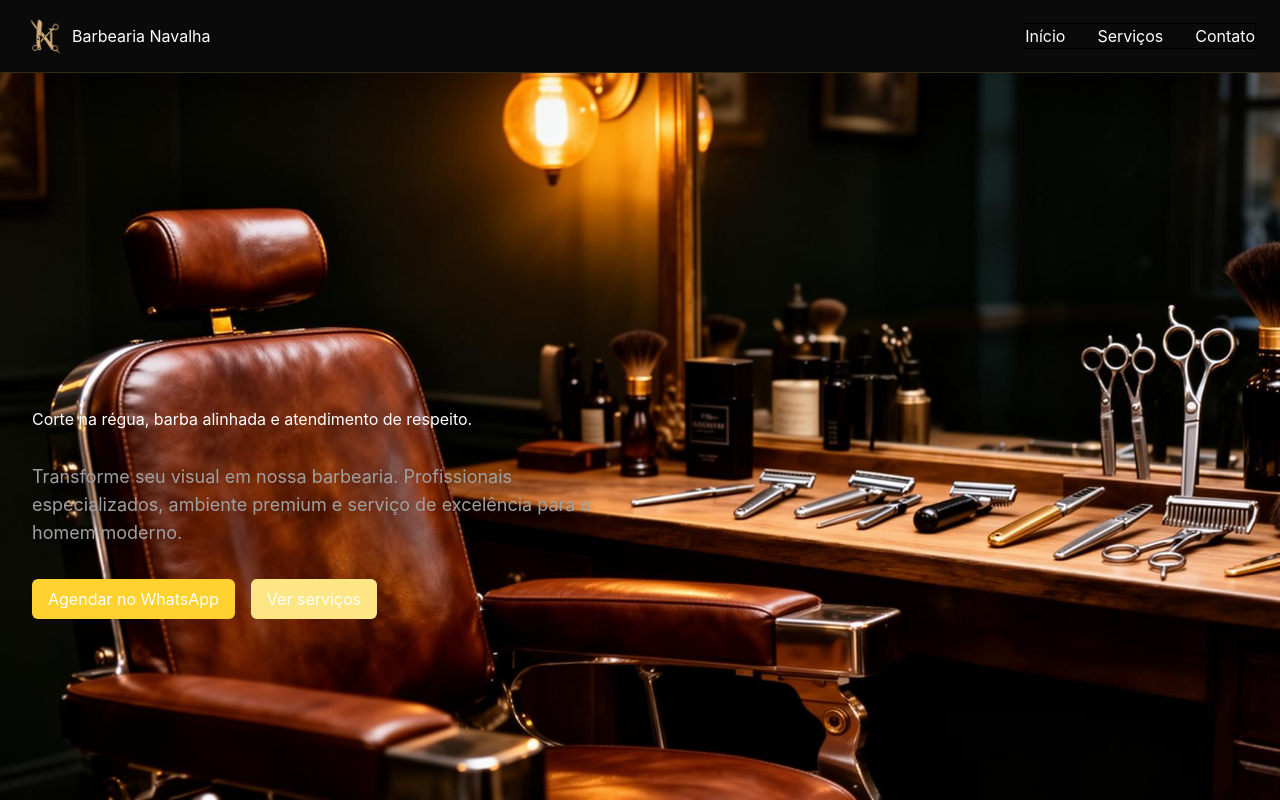
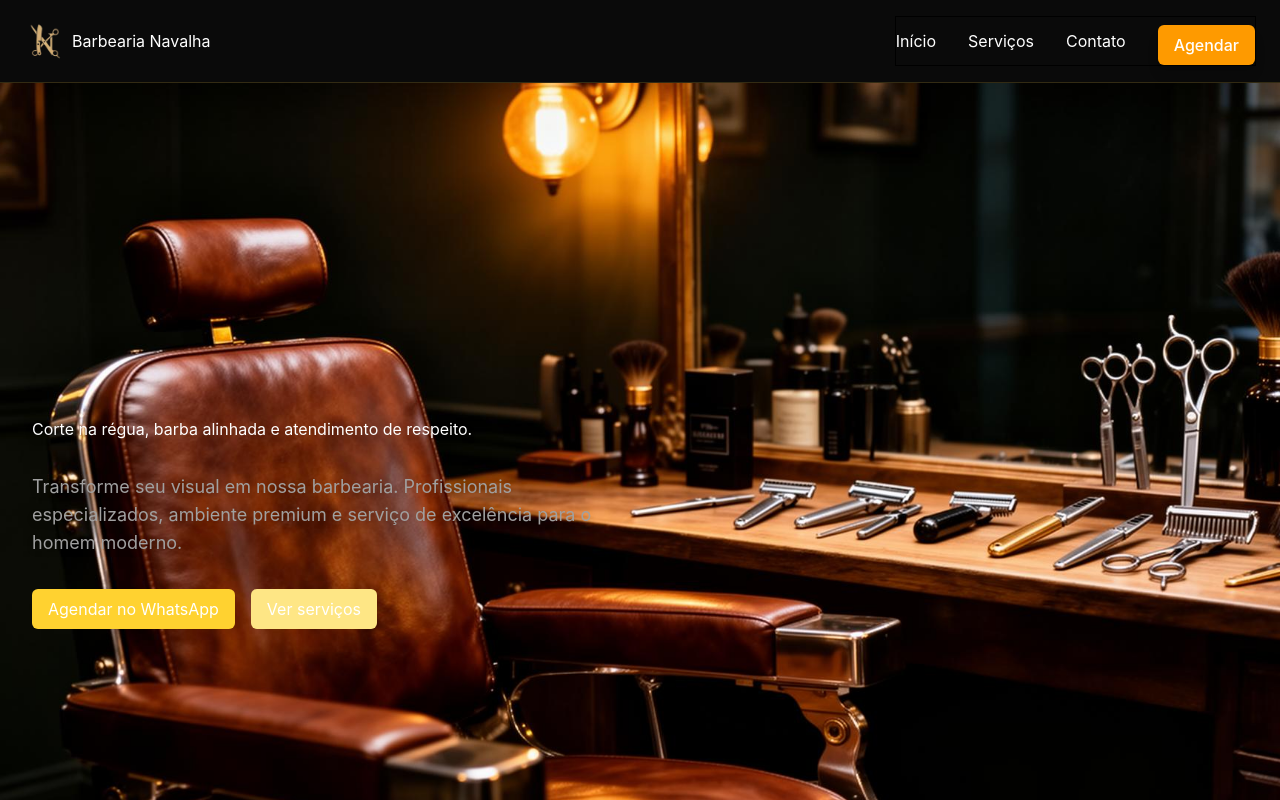
Before and after one commit to danielpessoni/lp-barbearia-devquest, a React (Vite) app: page / in a window 1280 px wide. Shown: the top 800 px of the page. Built offline with nearby package versions, Linux system fonts and the light colour scheme.

Commit message:
feat: alterar a exportação do componente Header para named export e adicionar botão de agendamento

```diff
--- a/src/App.tsx
+++ b/src/App.tsx
@@ -2,7 +2,7 @@ import { Contact } from "./components/Contact"
 import { Hero } from "./components/Hero"
 import { Services } from "./components/Services"
 import { Footer } from "./components/shared/Footer"
-import Header from "./components/shared/Header"
+import { Header } from "./components/shared/Header"
 
 function App() {
 
--- a/src/components/shared/Header.tsx
+++ b/src/components/shared/Header.tsx
@@ -1,6 +1,7 @@
 import logoBarbearia from '../../assets/logo-barbearia.jpg'
+import { Button } from "./Button"
 
-const Header = () => {
+export const Header = () => {
     return (
         <header className="flex justify-between items-center px-6 py-4 top-0 left-0 right-0 bg-[#0A0A0A] backdrop-blur-sm border-b border-[rgba(212,175,55,0.2)] z-50">
             <div className="flex items-center gap-2">
@@ -17,9 +18,20 @@ const Header = () => {
                     <li className="text-white hover:text-yellow-primary transition-colors duration-300 text-left md:text-center py-2 md:py-0 cursor-pointer"
                     >Contato</li>
 
+                    <li className="pt-2">
+                        <Button
+                            variant="primary"
+                            className="w-full"
+                            onClick={() => {
+                                window.open("https://wa.me/5585999999999", "_blank");
+                            }}
+                        >
+                            Agendar
+                        </Button>
+                    </li>
+
                 </ul>
             </nav>
         </header>
     )
 }
-export default Header;
```
